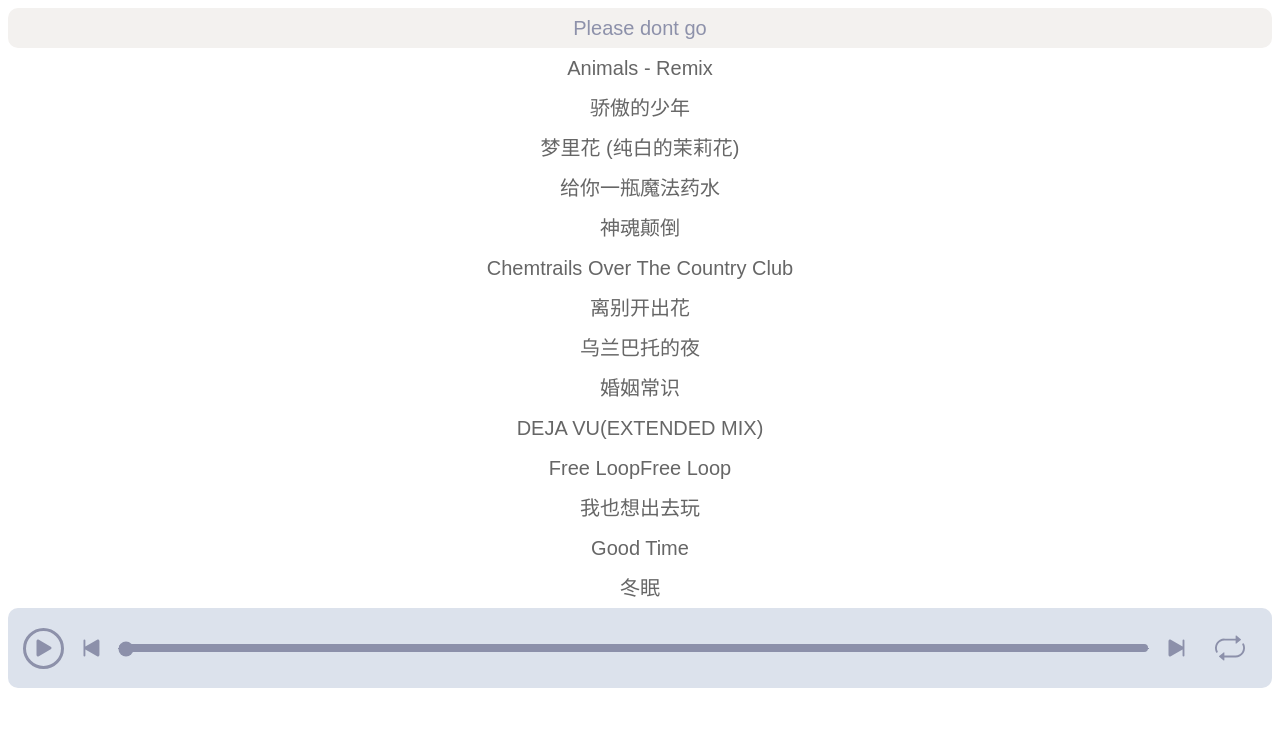
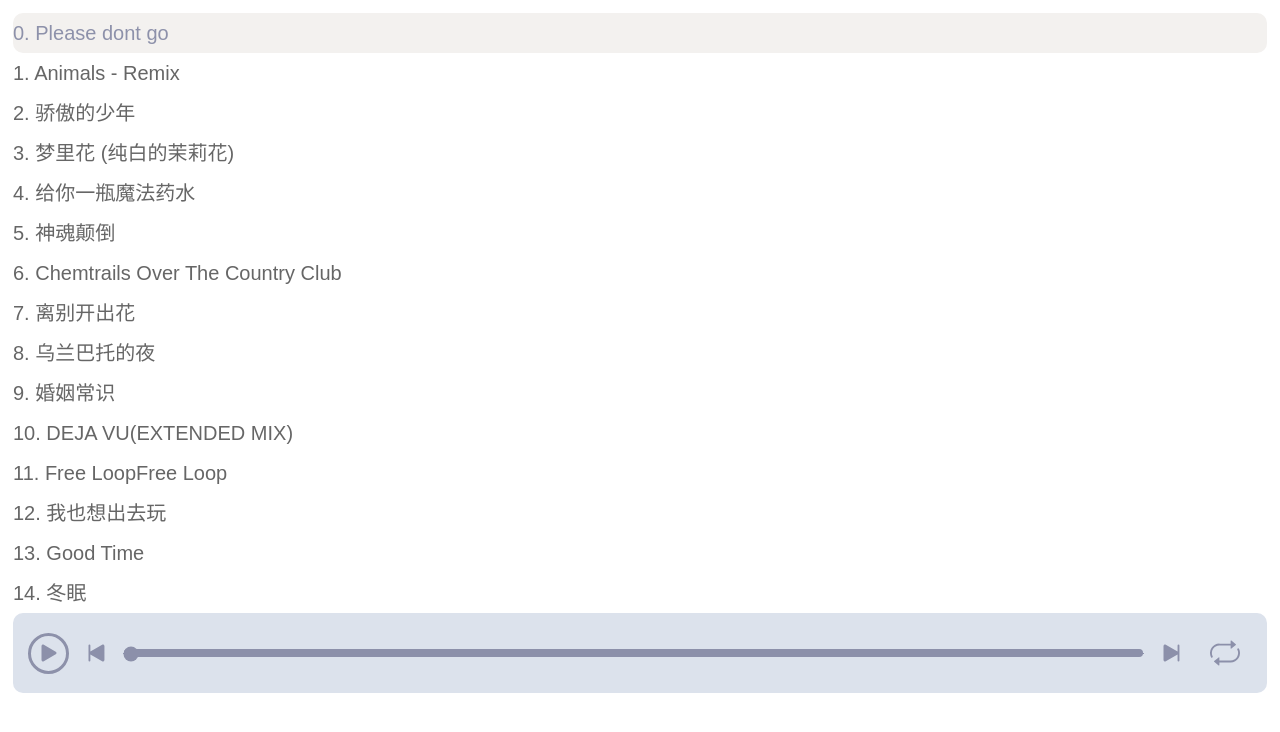
Before and after one commit to niyaoyao/web-player, a Nuxt app: page / in a window 1280 px wide. Shown: the top 732 px of the page. Built offline with nearby package versions, Linux system fonts and the light colour scheme.

Commit message:
feat: new music

```diff
--- a/components/Player.vue
+++ b/components/Player.vue
@@ -43,7 +43,9 @@ var musicNames = ref([])
 function requestPlayList() {
   let url = "musics/musics.json"
   axios.get(url).then((response) => {
-     musicNames.value = response.data.map((file:string) => file.substring(0, file.lastIndexOf(".")));
+    let names = response.data.map((file:string) => file.substring(0, file.lastIndexOf(".")));
+    names = names.map((name: string) => `${names.indexOf(name)}. ` + name);
+    musicNames.value = names;
     musicUri.value = response.data.map((m:string) => '/musics/' + m)
   })
 }
@@ -189,8 +191,8 @@ function prograssBarChanged() {
 <style lang="stylus" scoped>
 .player-panel
   color #666666
-  margin 0 auto
-  padding 0 auto
+  margin 0
+  padding 5px
   .music-list
     overflow scroll
     height 600px
@@ -199,7 +201,7 @@ function prograssBarChanged() {
       display block
       font-size 20px
       line-height 40px
-      text-align center
+      text-align left
       font-family sans-serif
       border-radius 10px
       cursor pointer
```
Also changed, not shown: 1 other file (tests, documents, lock files or other folders).
